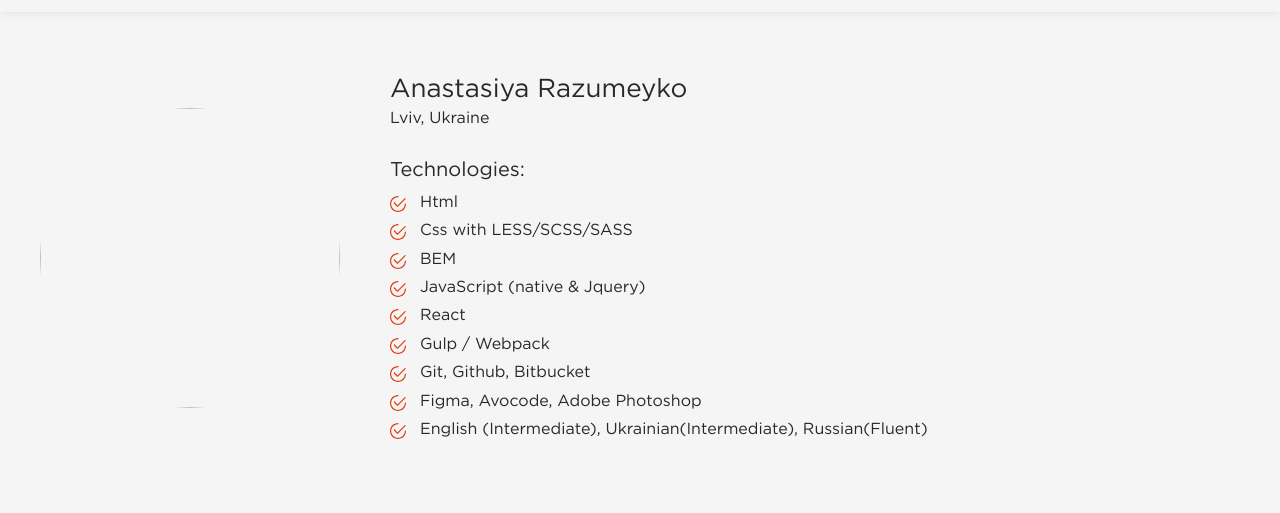
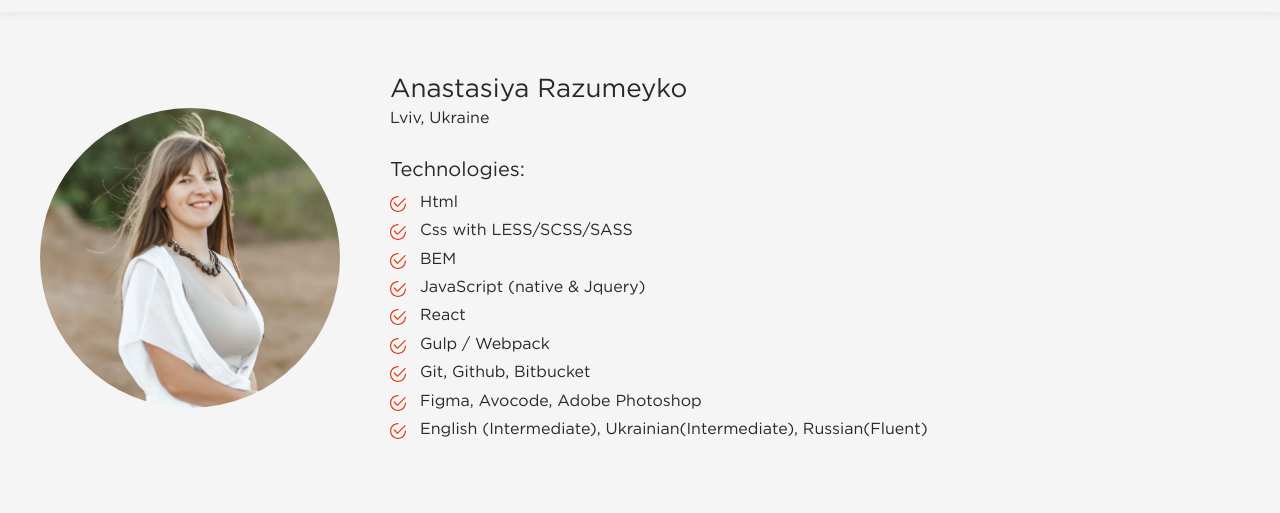
Before and after one commit to razumeyka/frontend-portfolio, a plain HTML site: page index.html in a window 1280 px wide. Shown: the part 60-573 px from the top of the page. Drawn offline with Linux system fonts and the light colour scheme; the site is published under a folder, as on GitHub Pages, so addresses that start at the root find nothing; files whose address does not match are found by name.

Commit message:
small fix

```diff
--- a/index.html
+++ b/index.html
@@ -1,11 +1,13 @@
 <!DOCTYPE html>
 <html lang="ru">
+
 <head>
 	<meta charset="UTF-8">
 	<meta name="viewport" content="width=device-width">
 	<link rel="stylesheet" href="css/main.css">
 	<title>Портфолио</title>
 </head>
+
 <body>
 	<header class="header">
 		<div class="wrapper">
@@ -13,11 +15,13 @@
 			<div class="contacts">
 				<a href="mailto:anastasiya.razumeyko@gmail.com" class="contacts__icon" target="_blank">
 					<svg width="18" height="15" viewBox="0 0 18 15" fill="none" xmlns="http://www.w3.org/2000/svg">
-					<path d="M17 2.6C17 1.72 16.28 1 15.4 1H2.6C1.72 1 1 1.72 1 2.6M17 2.6V12.2C17 13.08 16.28 13.8 15.4 13.8H2.6C1.72 13.8 1 13.08 1 12.2V2.6M17 2.6L9 8.2L1 2.6" stroke="#fff" stroke-width="1.5px" stroke-linecap="round" stroke-linejoin="round"/>
+						<path d="M17 2.6C17 1.72 16.28 1 15.4 1H2.6C1.72 1 1 1.72 1 2.6M17 2.6V12.2C17 13.08 16.28 13.8 15.4 13.8H2.6C1.72 13.8 1 13.08 1 12.2V2.6M17 2.6L9 8.2L1 2.6" stroke="#fff" stroke-width="1.5px" stroke-linecap="round" stroke-linejoin="round" />
 					</svg>
 				</a>
 				<a href="https://telegram.me/razumeyka" class="contacts__icon" target="_blank">
-				<svg height="512pt" viewBox="0 -24 512 512" width="512pt" fill="#fff" xmlns="http://www.w3.org/2000/svg"><path d="m512 0-512 217.628906 134.222656 53.269532 47.78125 179.605468 87.980469-85.246094 143.132813 98.855469zm-323.023438 293.921875-5.167968 46.828125-19.839844-74.589844 186.898438-127.296875zm168.003907-195.472656-212.082031 144.449219-66.070313-26.21875zm-147.609375 283.816406 6.039062-54.703125 29.433594 20.332031zm17.527344-83.179687 239.648437-229.535157-73.371094 344.375zm0 0"/></svg>
+					<svg height="512pt" viewBox="0 -24 512 512" width="512pt" fill="#fff" xmlns="http://www.w3.org/2000/svg">
+						<path d="m512 0-512 217.628906 134.222656 53.269532 47.78125 179.605468 87.980469-85.246094 143.132813 98.855469zm-323.023438 293.921875-5.167968 46.828125-19.839844-74.589844 186.898438-127.296875zm168.003907-195.472656-212.082031 144.449219-66.070313-26.21875zm-147.609375 283.816406 6.039062-54.703125 29.433594 20.332031zm17.527344-83.179687 239.648437-229.535157-73.371094 344.375zm0 0" />
+					</svg>
 				</a>
 			</div>
 		</div>
@@ -26,7 +30,7 @@
 		<div class="wrapper">
 			<div class="main-screen">
 				<div class="main-screen__ava">
-						<img src="/images/avatar.jpg" alt="">
+					<img src="images/avatar.jpg" alt="">
 				</div>
 				<div>
 					<h2 class="main-screen__heading">Anastasiya Razumeyko</h2>
@@ -318,4 +322,5 @@
 	</footer>
 
 </body>
+
 </html>
```
Lines whose indentation alone changed are shown as unchanged.
